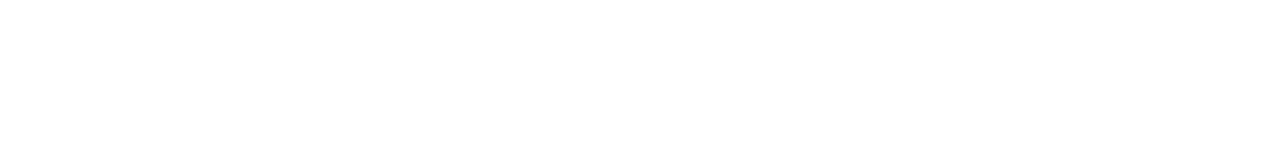
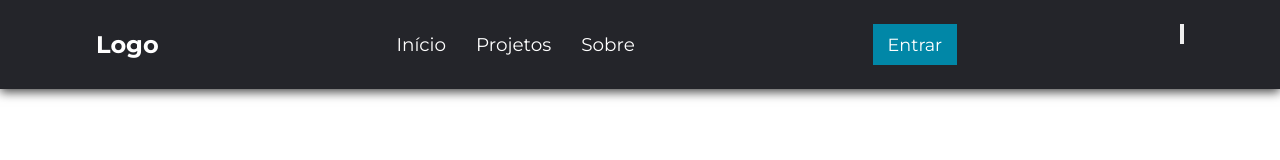
Before and after one commit to EdivanAzevedo/LandingPage, a plain HTML site: page index.html in a window 1280 px wide. Drawn offline with Linux system fonts and the light colour scheme.

Commit message:
Criei o estilo base da landing page

```diff
--- a/assets/css/style.css
+++ b/assets/css/style.css
@@ -0,0 +1,62 @@
+@import url("https://fonts.googleapis.com/css2?family=Montserrat:wght@300;400;700&display=swap");
+
+* {
+    padding: 0;
+    margin: 0;
+    font-family: "Montserrat", Arial, Helvetica, sans-serif;
+}
+
+header {
+    background-color: #24252a;
+    box-shadow: 0px 3px 10px #464646;
+}
+
+.nav-bar {
+    display: flex;
+    justify-content: space-between;
+    padding: 1.5rem 6rem;
+}
+
+.logo {
+    display: flex;
+    align-items: center;
+}
+
+.logo h1 {
+    color: white;
+}
+
+.nav-list {
+    display: flex;
+    align-items: center;
+}
+
+.nav-list ul {
+    display: flex;
+    align-items: center;
+    list-style: none;
+}
+
+.nav-item {
+    margin: 0 15px;
+}
+
+.nav-link {
+    text-decoration: none;
+    font-size: 1.15rem;
+    color: white;
+}
+
+.login-buttom button{
+    border: none;
+    background-color: #0187a7;
+    padding: 10px 15px;
+    border: 5px;
+}
+
+.login-buttom button a{
+    text-decoration: none;
+    color: white;
+    font-weight: 500;
+    font-size: 1.1rem;
+}
--- a/index.html
+++ b/index.html
@@ -1,13 +1,40 @@
 <!DOCTYPE html>
 <html lang="pt-br">
-<head>
-    <meta charset="UTF-8">
-    <meta http-equiv="X-UA-Compatible" content="IE=edge">
-    <meta name="viewport" content="width=device-width, initial-scale=1.0">
-    <link rel="stylesheet" href="assets/css/style.css">
-    <title>Landing Page</title>
-</head>
-<body>
-
-</body>
+    <head>
+        <meta charset="UTF-8" />
+        <meta http-equiv="X-UA-Compatible" content="IE=edge" />
+        <meta name="viewport" content="width=device-width, initial-scale=1.0" />
+        <link rel="stylesheet" href="assets/css/style.css" />
+        <title>Landing Page</title>
+    </head>
+    <body>
+        <header>
+            <nav class="nav-bar">
+                <div class="logo">
+                    <h1>Logo</h1>
+                </div>
+                <div class="nav-list">
+                    <ul>
+                        <li class="nav-item">
+                            <a href="#" class="nav-link">Início</a>
+                        </li>
+                        <li class="nav-item">
+                            <a href="#" class="nav-link">Projetos</a>
+                        </li>
+                        <li class="nav-item">
+                            <a href="#" class="nav-link">Sobre</a>
+                        </li>
+                    </ul>
+                </div>
+                <div class="login-buttom">
+                    <button><a href="#">Entrar</a></button>
+                </div>
+                <div class="mobile-menu">
+                    <button>
+                        <img src="" alt="" class="icon">
+                    </button>
+                </div>
+            </nav>
+        </header>
+    </body>
 </html>
```
Also changed, not shown: assets/img/close_FILL0_wght400_GRAD0_opsz48.svg (added), assets/img/menu_FILL0_wght400_GRAD0_opsz48.svg (added).
